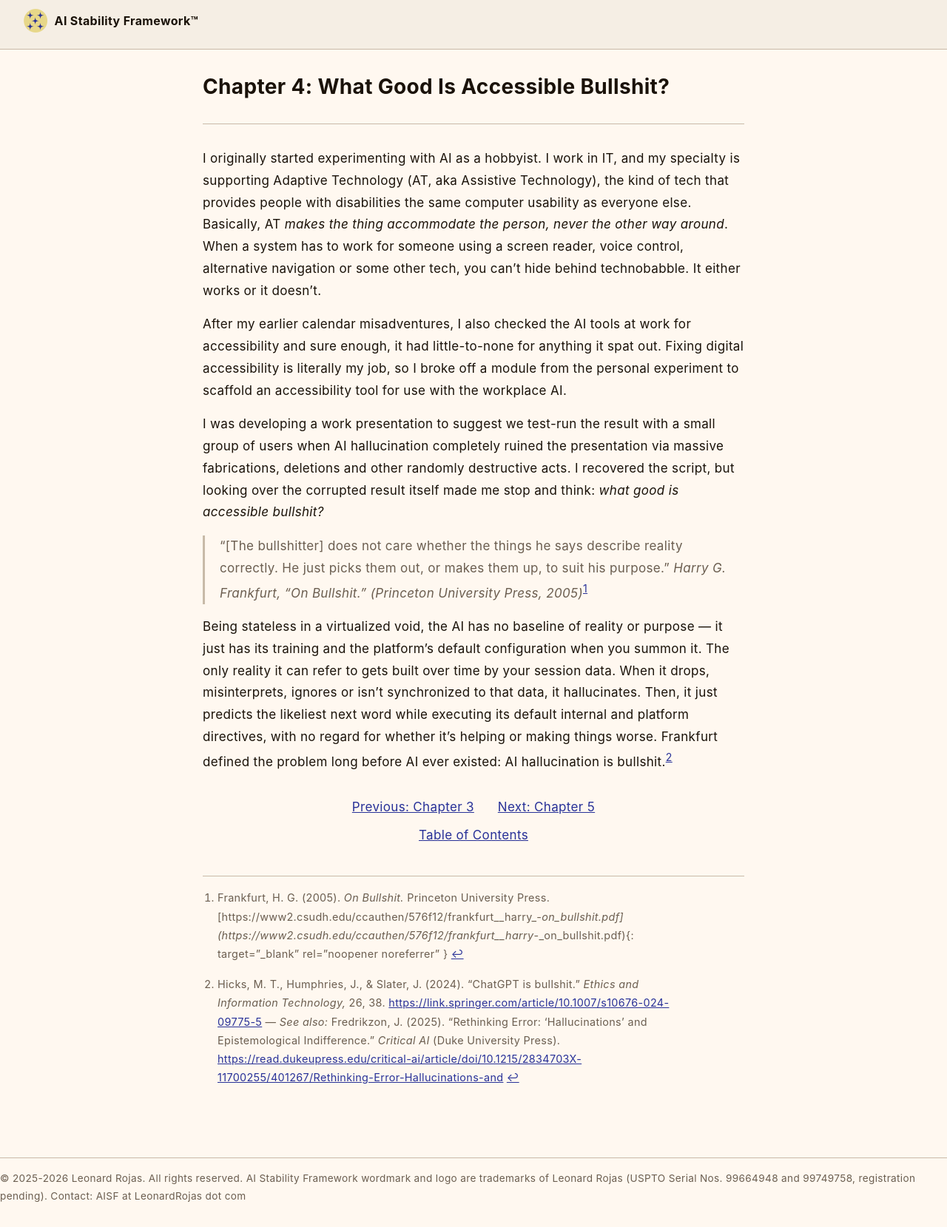
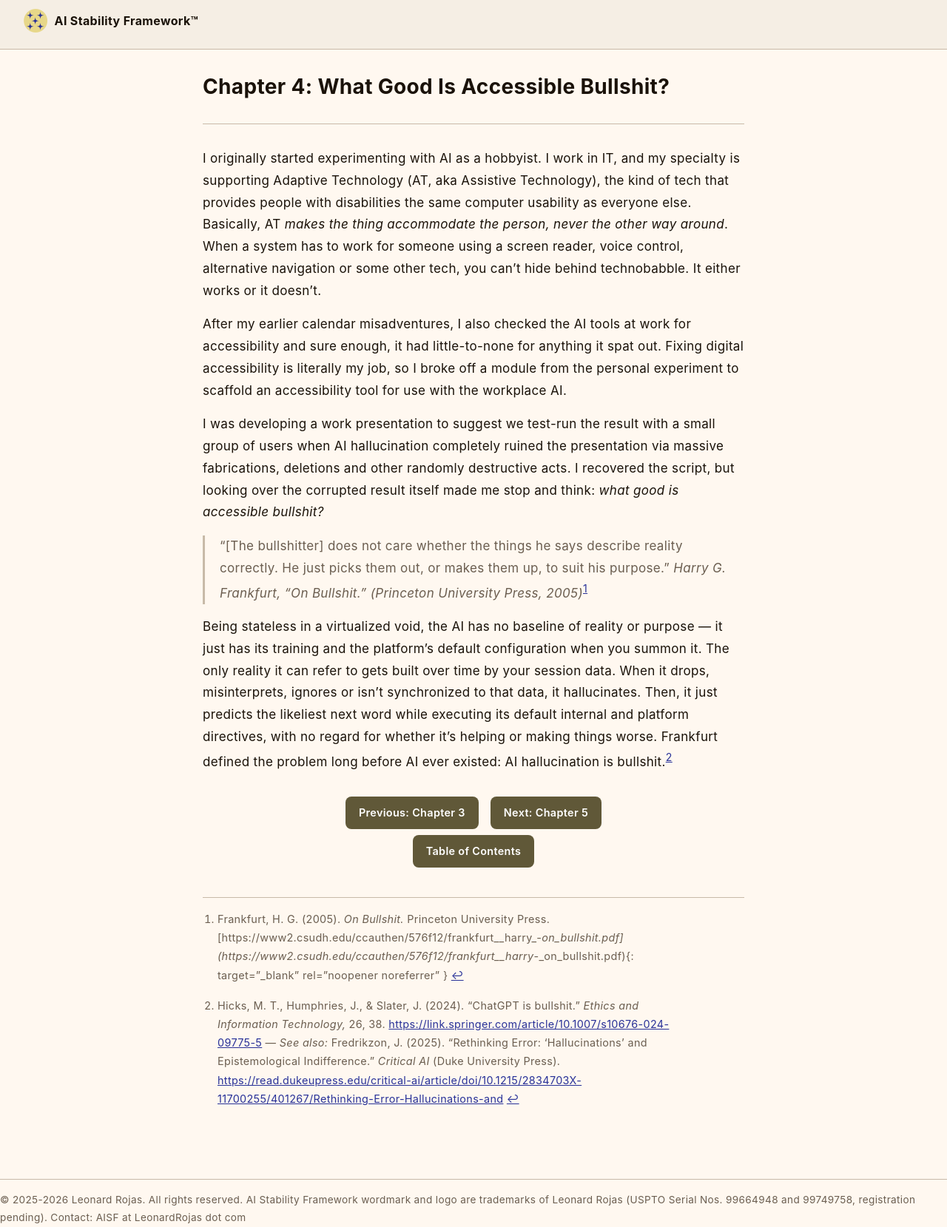
Before and after one commit to rojaslen/AISF-WEB, a Jekyll site: the page built from ch04-bs.md, in a window 1280 px wide. Shown: the whole page at 74% size. Built offline with Jekyll 4.4.1, drawn with Linux system fonts in a browser that asks for light colours; some web fonts are replaced; before the commit the page ends 1630 px from its top, so only the background shows below that.

Commit message:
Dark mode bg fix; brand link color; nav buttons; color canon pointer
- Dark mode: outer page bg -> Deep Indigo (#090B21); main content area
  override -> Dark Blue (#0A0C26)
- Site brand link: locked to --color-text both states; hover/focus-visible
  shows Harvest Gold + underline
- Nav links (.chapter-nav, .toc-link) styled as Harvest Gold buttons;
  44px min-height; 8px radius; dark mode hover #746C44
- assets/Branding_Color_Canon.md removed; assets/colors.md added as
  pointer to lib/specs/branding_color_canon.md

Co-Authored-By: Claude Sonnet 4.6 <noreply@anthropic.com>

```diff
--- a/assets/css/style.css
+++ b/assets/css/style.css
@@ -29,12 +29,15 @@
   --font-mono:          'Courier New', Courier, monospace;
   --color-alert-bg:     #f0f7ff;
   --color-alert-border: #0055b3;
+  --color-btn-bg:       #605838;   /* Harvest Gold */
+  --color-btn-hover:    #4E4830;
+  --color-btn-text:     #FFFFFF;
 }
 
 /* --- Dark mode --- */
 @media (prefers-color-scheme: dark) {
   :root {
-    --color-bg:           #0A0C26;   /* brand dark main */
+    --color-bg:           #090B21;   /* Deep Indigo -- outer page bg */
     --color-text:         #C8C4C0;
     --color-header-bg:    #090B21;   /* Deep Indigo */
     --color-header-border:transparent;
@@ -46,6 +49,11 @@
     --color-link-visited: #8A7A4C;
     --color-alert-bg:     #001e3c;
     --color-alert-border: #4da6ff;
+    --color-btn-hover:    #746C44;
+  }
+
+  main {
+    background-color: #0A0C26;   /* Dark Blue -- content area */
   }
 }
 
@@ -99,15 +107,18 @@ a:visited { color: var(--color-link-visited); }
   padding: 0.75rem 2rem;
 }
 
-.site-brand {
+.site-brand,
+.site-brand:visited {
   display: inline-flex;
   align-items: center;
   gap: 0.6rem;
   text-decoration: none;
-  color: var(--color-heading);
+  color: var(--color-text);
 }
 
-.site-brand:hover {
+.site-brand:hover,
+.site-brand:focus-visible {
+  color: #605838;   /* Harvest Gold */
   text-decoration: underline;
 }
 
@@ -268,7 +279,7 @@ strong {
   display: flex;
   flex-direction: row-reverse;
   justify-content: center;
-  gap: 2rem;
+  gap: 1rem;
   margin: 2rem 0 0.5rem 0;
 }
 
@@ -276,6 +287,40 @@ strong {
 .toc-link {
   text-align: center;
   margin-bottom: 2rem;
+}
+
+/* --- Nav buttons (prev/next/toc links styled as buttons) --- */
+.chapter-nav a,
+.chapter-nav a:visited,
+.toc-link a,
+.toc-link a:visited {
+  display: inline-flex;
+  align-items: center;
+  justify-content: center;
+  padding: 8px 18px;
+  min-height: 44px;
+  background-color: var(--color-btn-bg);
+  color: var(--color-btn-text);
+  text-decoration: none;
+  font-size: 0.9rem;
+  font-weight: 600;
+  border-radius: 8px;
+  transition: background-color 0.15s;
+}
+
+.chapter-nav a:hover,
+.chapter-nav a:focus-visible,
+.toc-link a:hover,
+.toc-link a:focus-visible {
+  background-color: var(--color-btn-hover);
+  color: var(--color-btn-text);
+  text-decoration: none;
+}
+
+.chapter-nav a:focus-visible,
+.toc-link a:focus-visible {
+  outline: 2px solid var(--color-link);
+  outline-offset: 2px;
 }
 
 /* --- Footer --- */
```
Also changed, not shown: assets/Branding_Color_Canon.md (deleted, +0 -18 lines), assets/colors.md (added, +9 -0 lines), ch10-tryit.md (+1 -0 lines).
